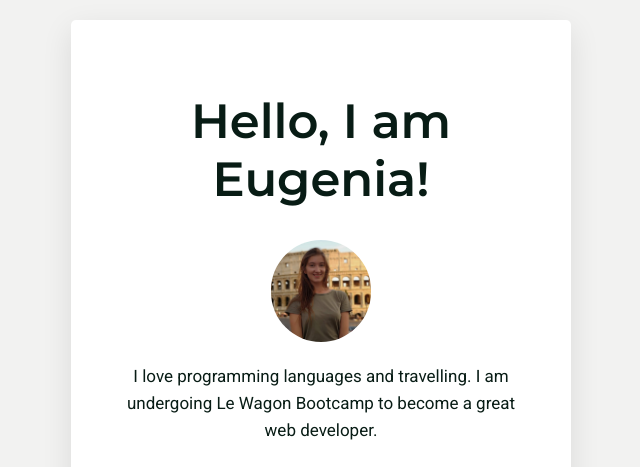
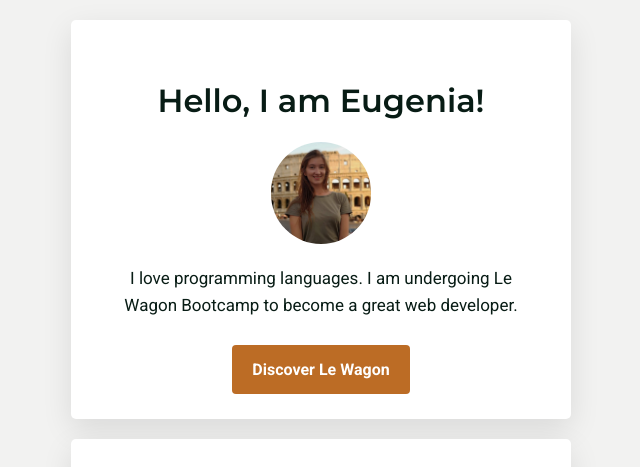
Before and after one commit to EugyPastore/Profile-repo, a plain HTML site: page index.html in a window 1280 px wide. Shown: the top 467 px of the page, without its empty margins (319-959 px from the left). Drawn offline with Linux system fonts and the light colour scheme.

Commit message:
removed a word from description

```diff
--- a/index.html
+++ b/index.html
@@ -12,7 +12,7 @@
     <div class="card">
       <h1>Hello, I am Eugenia!</h1>
       <img src="images/myself.jpeg" alt="Eugenia Pastore" width="100" class = "img_rounded">
-      <p>I love programming languages and travelling. I am undergoing Le Wagon Bootcamp to become a great web developer. </p>
+      <p>I love programming languages. I am undergoing Le Wagon Bootcamp to become a great web developer. </p>
       <a href="#" class = "btn-orange">Discover Le Wagon</a>
     </div>
     <div class="card">
--- a/style.css
+++ b/style.css
@@ -12,7 +12,7 @@ h1, h2, h3 {
 }
 
 h1 {
-  font-size: 48px;
+  font-size: 32px;
 }
 
 h2 {
```
